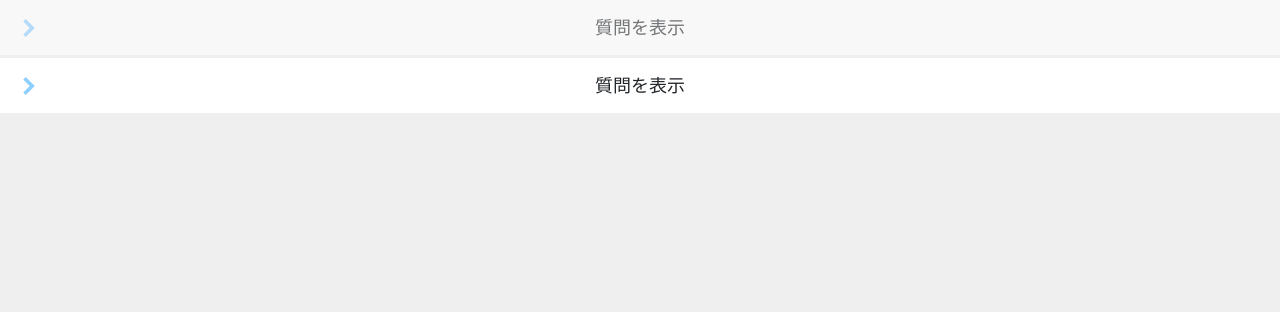
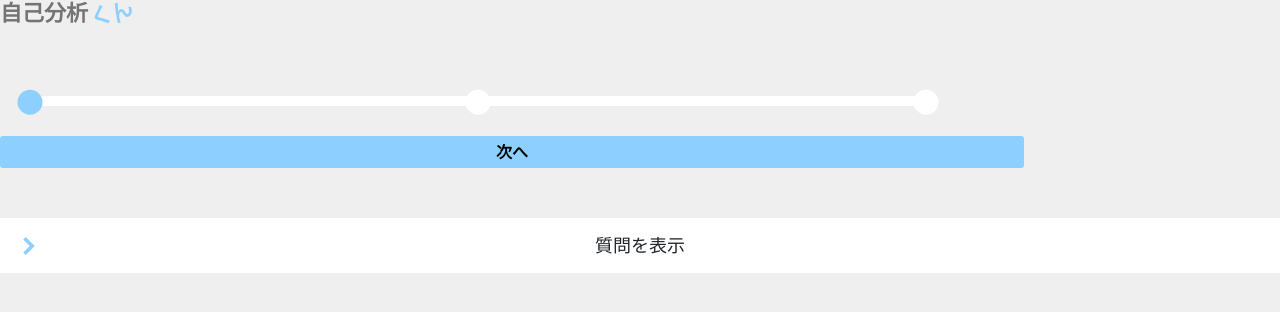
Before and after one commit to KojimaNaoyuki/self-analysis-tool, a React (Create React App) app: page /testpage in a window 1280 px wide. Shown: the top 312 px of the page. Built offline with nearby package versions, Linux system fonts and the light colour scheme.

Commit message:
react router domを導入

```diff
--- a/package.json
+++ b/package.json
@@ -36,5 +36,9 @@
       "last 1 firefox version",
       "last 1 safari version"
     ]
+  },
+  "devDependencies": {
+    "react-router": "^6.2.1",
+    "react-router-dom": "^6.2.1"
   }
 }
--- a/src/App.js
+++ b/src/App.js
@@ -1,10 +1,8 @@
 import './App.css';
 import styled from 'styled-components';
+import { BrowserRouter, Route, Routes, Link } from 'react-router-dom';
 
-import StatusBar from './component/presentational/atoms/StatusBar';
-import Logo from './component/presentational/atoms/Logo';
-import Btn from './component/presentational/atoms/Btn';
-import ConfirmAnswerBox from './component/presentational/organisms/ConfirmAnswerBox';
+import TestPage from './component/container/TestPage';
 
 const BaseBox = styled.div`
   width: 100vw;
@@ -14,13 +12,11 @@ const BaseBox = styled.div`
 
 function App() {
   return (
-    <BaseBox>
-      {/* <StatusBar step1Color="#8DCFFF" step2Color="#FFF" step3Color="#FFF"/> */}
-      {/* <Logo /> */}
-      {/* <Btn text="次へ" /> */}
-      <ConfirmAnswerBox qText="質問を表示" aText="内容内容内容内容内容内容内容内容内容内容"/>
-      <ConfirmAnswerBox qText="質問を表示" aText="内容内容内容内容内容内容内容内容内容内容"/>
-    </BaseBox>
+      <BrowserRouter>
+        <Routes>
+          <Route exact path='/testpage' element={<TestPage />} />
+        </Routes>
+      </BrowserRouter>
   );
 }
 
--- /dev/null
+++ b/src/component/container/TestPage.js
@@ -0,0 +1,37 @@
+import { Component } from "react";
+import styled from 'styled-components';
+
+import Logo from './../presentational/atoms/Logo';
+import StatusBar from './../presentational/atoms/StatusBar';
+import Btn from './../presentational/atoms/Btn';
+import ConfirmAnswerBox from './../presentational/organisms/ConfirmAnswerBox';
+
+const BaseBox = styled.div`
+  width: 100vw;
+  height: 100vh;
+  background-color: #EFEFEF;
+`;
+const Mtb = styled.div`
+    margin: 50px 0;
+`;
+
+class TestPage extends Component {
+    constructor() {
+        super();
+    }
+
+    render() {
+        return(
+            <BaseBox>
+                <Logo />
+                <Mtb />
+                <StatusBar step1Color="#8DCFFF" step2Color="#FFF" step3Color="#FFF" />
+                <Mtb />
+                <Btn text="次へ" />
+                <Mtb />
+                <ConfirmAnswerBox qText="質問を表示" aText="hogehoge内容内容内容" />
+            </BaseBox>
+        );
+    }
+}
+export default TestPage;
--- a/src/component/presentational/atoms/Logo.js
+++ b/src/component/presentational/atoms/Logo.js
@@ -1,6 +1,8 @@
 import styled from 'styled-components';
 
-const LogoBox = styled.div``;
+const LogoBox = styled.div`
+    position: relative;
+`;
 const H1 = styled.h1`
     margin: 0;
     font-size: 22px;
```
Also changed, not shown: 1 other file (tests, documents, lock files or other folders).
